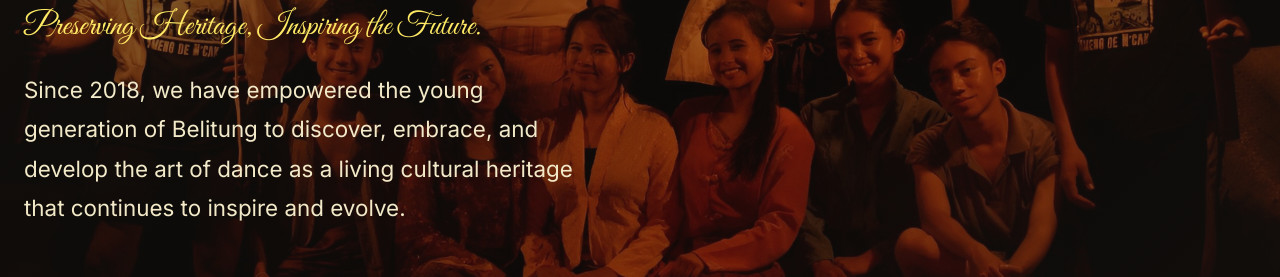
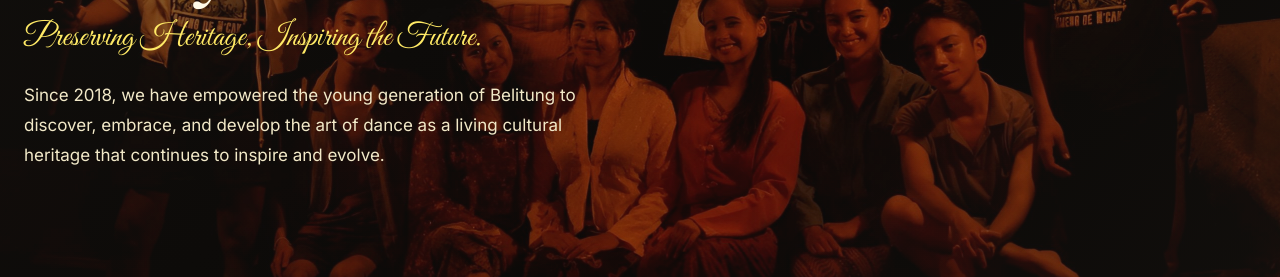
Before and after one commit to HappyRehund/sanggar-pelita-budaya, a Svelte app in the folder frontend/: page / in a window 1280 px wide. Shown: the part 454-731 px from the top of the page. Built offline with nearby package versions, Linux system fonts and the light colour scheme; no server answers.

Commit message:
fix(hero-section): adjust font size of hero description for better readability

```diff
--- a/frontend/src/modules/home/components/HeroSection.svelte
+++ b/frontend/src/modules/home/components/HeroSection.svelte
@@ -112,7 +112,7 @@
   }
 
   .hero__desc {
-    font-size: var(--fs-body-lg);
+    font-size: var(--fs-body);
     color: var(--color-beige);
     max-width: 36rem;
     line-height: var(--lh-relaxed);
```
